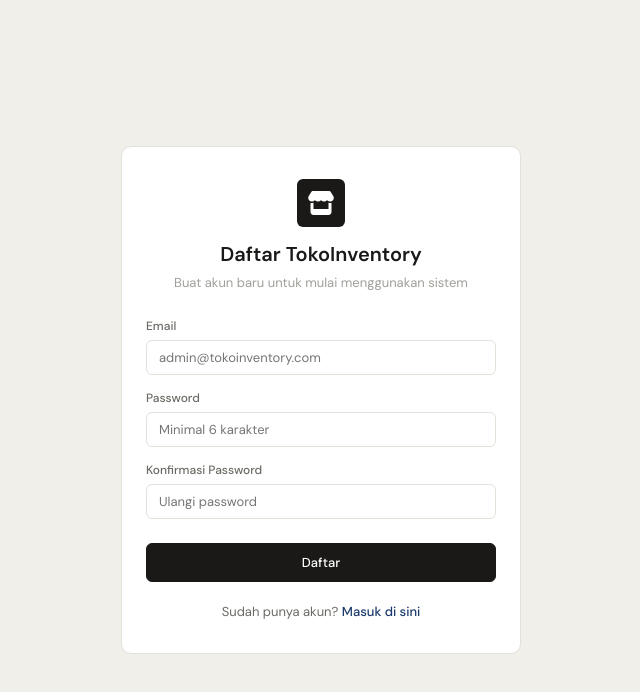
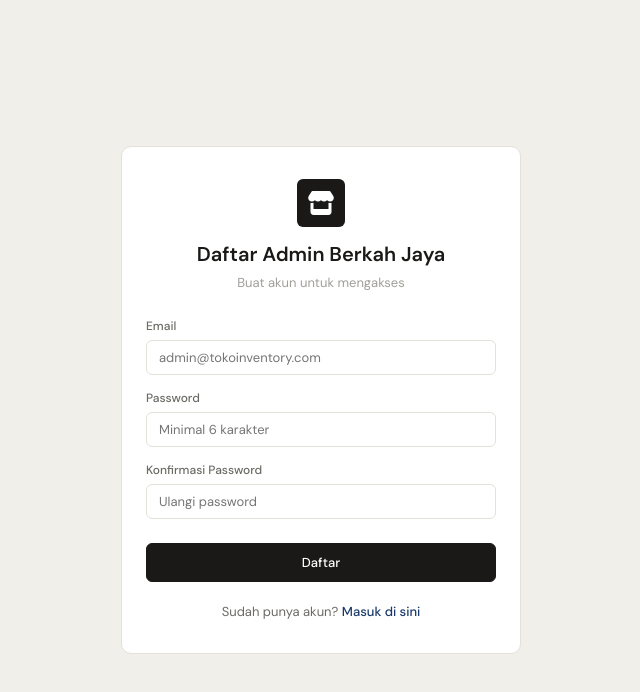
Before and after one commit to Zidan-ob1/DataInventory, a Next.js app: page /register in a window 1280 px wide. Shown: the top 692 px of the page, without its empty margins (319-959 px from the left). Built offline with nearby package versions, Linux system fonts and the light colour scheme; no server answers.

Commit message:
ubah nama toko

```diff
--- a/src/app/(auth)/login/page.tsx
+++ b/src/app/(auth)/login/page.tsx
@@ -38,7 +38,7 @@ export default function LoginPage() {
         <div className="brand-icon" style={{ margin: '0 auto 12px', width: '48px', height: '48px', fontSize: '24px' }}>
           <i className="fa-solid fa-store"></i>
         </div>
-        <h1 style={{ fontSize: '20px', fontWeight: 600, color: 'var(--text)' }}>Masuk ke TokoInventory</h1>
+        <h1 style={{ fontSize: '20px', fontWeight: 600, color: 'var(--text)' }}>Berkah Jaya</h1>
         <p style={{ fontSize: '13px', color: 'var(--text3)', marginTop: '4px' }}>Silakan login untuk mengakses dashboard</p>
       </div>
 
--- a/src/app/(auth)/register/page.tsx
+++ b/src/app/(auth)/register/page.tsx
@@ -52,8 +52,8 @@ export default function RegisterPage() {
         <div className="brand-icon" style={{ margin: '0 auto 12px', width: '48px', height: '48px', fontSize: '24px' }}>
           <i className="fa-solid fa-store"></i>
         </div>
-        <h1 style={{ fontSize: '20px', fontWeight: 600, color: 'var(--text)' }}>Daftar TokoInventory</h1>
-        <p style={{ fontSize: '13px', color: 'var(--text3)', marginTop: '4px' }}>Buat akun baru untuk mulai menggunakan sistem</p>
+        <h1 style={{ fontSize: '20px', fontWeight: 600, color: 'var(--text)' }}>Daftar Admin Berkah Jaya</h1>
+        <p style={{ fontSize: '13px', color: 'var(--text3)', marginTop: '4px' }}>Buat akun untuk mengakses</p>
       </div>
 
       <form onSubmit={handleRegister}>
```
